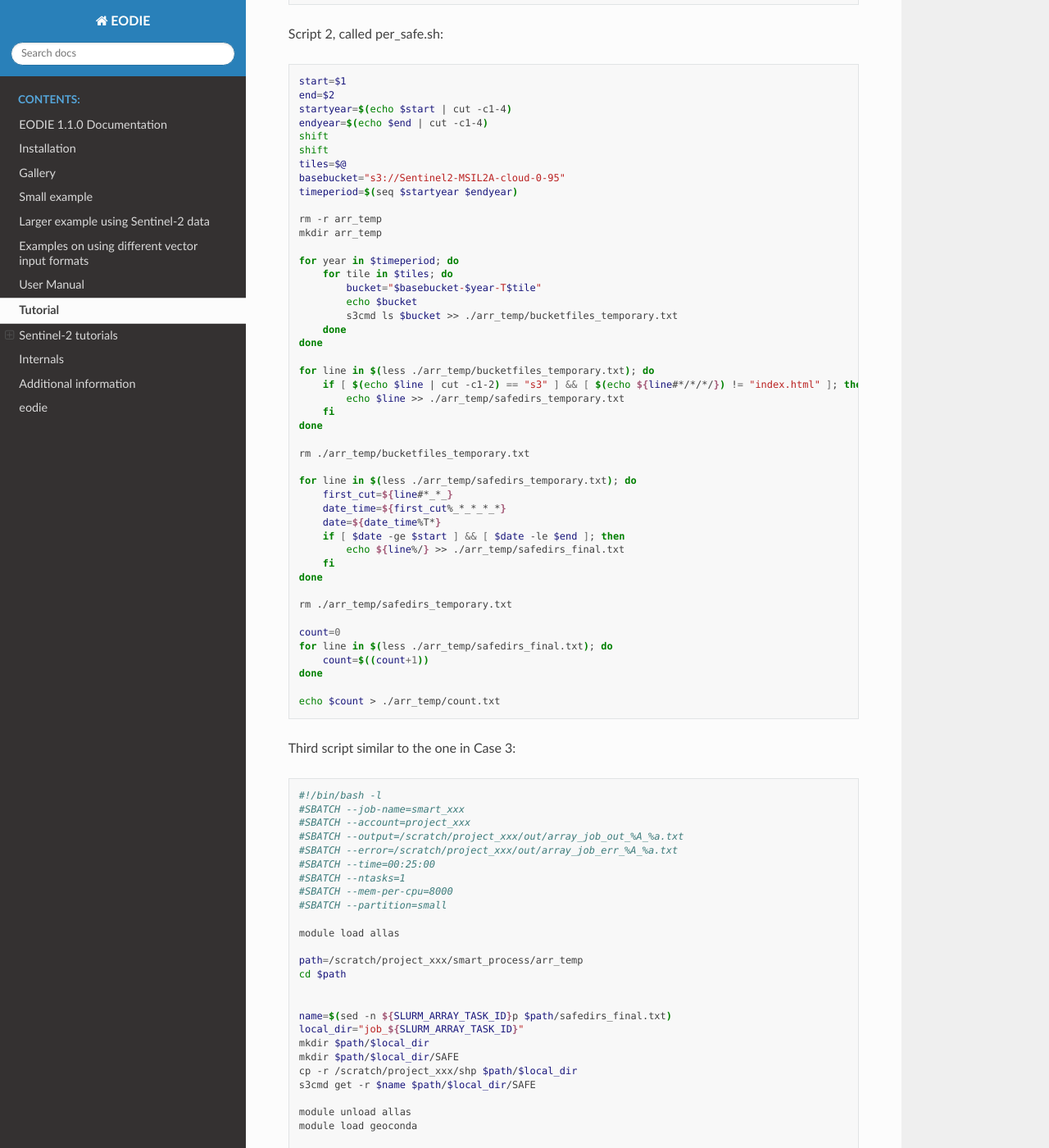
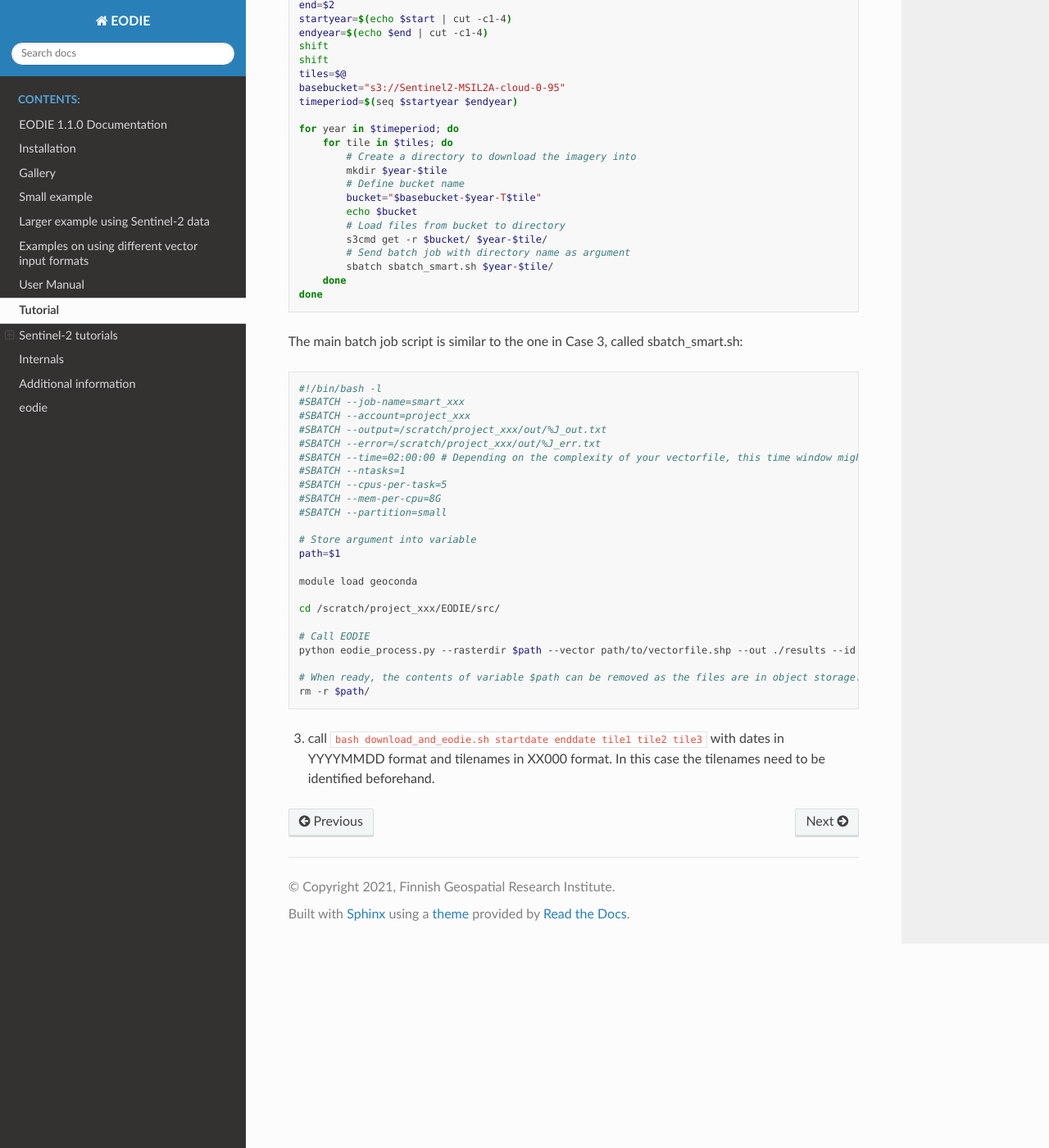
Before and after one commit to samumantha/EODIE, a Sphinx documentation site: the page built from docs/Tutorial.rst, in a window 1280 px wide and 1400 px high, scrolled down 2971 px. Shown: the whole window at 82% size. Built offline with Sphinx 7.4.7 and the Read the Docs theme 2.0.0, drawn with Linux system fonts in a browser that asks for light colours; some of the changed text lies outside the part shown.

Commit message:
Updated Case 4

```diff
--- a/docs/Tutorial.rst
+++ b/docs/Tutorial.rst
@@ -98,7 +98,7 @@
 
 | Available on objectstorage:
 
-- Sentinel-2 data for years 2017-2020 of whole country in buckets named xxx
+- Sentinel-2 data for years 2017-2020 of whole country in buckets named Sentinel2-MSIL2A-cloud-0-95-YEAR-TTILE
 
 | Available on supercomputer:
 
@@ -110,22 +110,12 @@
 
 | Desired output:
 
-- csv file with NDVI timeseries for each fieldparcel polygon
+- database with NDVI timeseries for each fieldparcel polygon with statistics mean, median, standard deviation and range
 
 | Workflow:
 
-1. Same as Case 1
-2. Similar as Case 3 but this needs two more scripts. Script one, called run_smart_processing.sh:
-
-.. code-block:: bash
-
-    arglist=$@
-
-    ./per_safe.sh $arglist
-
-    sbatch --array 1-$(less ./arr_temp/count.txt) sbatch_smart.sh
-
-Script 2, called per_safe.sh:
+1. Get files from object storage (for instance, one tile at a time):
+2. Similar as Case 3 but this needs another script, called download_and_eodie.sh, for downloading the input files from object storage:
 
 .. code-block:: bash
 
@@ -139,78 +129,46 @@
     basebucket="s3://Sentinel2-MSIL2A-cloud-0-95"
     timeperiod=$(seq $startyear $endyear)
 
-    rm -r arr_temp
-    mkdir arr_temp
-
     for year in $timeperiod; do
         for tile in $tiles; do
+            # Create a directory to download the imagery into
+            mkdir $year-$tile
+            # Define bucket name
             bucket="$basebucket-$year-T$tile"
             echo $bucket
-            s3cmd ls $bucket >> ./arr_temp/bucketfiles_temporary.txt
+            # Load files from bucket to directory
+            s3cmd get -r $bucket/ $year-$tile/
+            # Send batch job with directory name as argument
+            sbatch sbatch_smart.sh $year-$tile/
         done
     done
 
-    for line in $(less ./arr_temp/bucketfiles_temporary.txt); do
-        if [ $(echo $line | cut -c1-2) == "s3" ] && [ $(echo ${line#*/*/*/}) != "index.html" ]; then
-            echo $line >> ./arr_temp/safedirs_temporary.txt
-        fi
-    done
-
-    rm ./arr_temp/bucketfiles_temporary.txt
-
-    for line in $(less ./arr_temp/safedirs_temporary.txt); do
-        first_cut=${line#*_*_}
-        date_time=${first_cut%_*_*_*_*}
-        date=${date_time%T*}
-        if [ $date -ge $start ] && [ $date -le $end ]; then
-            echo ${line%/} >> ./arr_temp/safedirs_final.txt
-        fi
-    done
-
-    rm ./arr_temp/safedirs_temporary.txt
-
-    count=0
-    for line in $(less ./arr_temp/safedirs_final.txt); do
-        count=$((count+1))
-    done
-
-    echo $count > ./arr_temp/count.txt
-
-
-Third script similar to the one in Case 3:
+The main batch job script is similar to the one in Case 3, called sbatch_smart.sh:
 
 .. code-block:: bash
 
     #!/bin/bash -l
     #SBATCH --job-name=smart_xxx
     #SBATCH --account=project_xxx
-    #SBATCH --output=/scratch/project_xxx/out/array_job_out_%A_%a.txt
-    #SBATCH --error=/scratch/project_xxx/out/array_job_err_%A_%a.txt
-    #SBATCH --time=00:25:00
+    #SBATCH --output=/scratch/project_xxx/out/%J_out.txt
+    #SBATCH --error=/scratch/project_xxx/out/%J_err.txt
+    #SBATCH --time=02:00:00 # Depending on the complexity of your vectorfile, this time window might not be enough.
     #SBATCH --ntasks=1
-    #SBATCH --mem-per-cpu=8000
+    #SBATCH --cpus-per-task=5
+    #SBATCH --mem-per-cpu=8G
     #SBATCH --partition=small
 
-    module load allas
+    # Store argument into variable
+    path=$1
 
-    path=/scratch/project_xxx/smart_process/arr_temp
-    cd $path
-
-
-    name=$(sed -n ${SLURM_ARRAY_TASK_ID}p $path/safedirs_final.txt)
-    local_dir="job_${SLURM_ARRAY_TASK_ID}"
-    mkdir $path/$local_dir
-    mkdir $path/$local_dir/SAFE
-    cp -r /scratch/project_xxx/shp $path/$local_dir
-    s3cmd get -r $name $path/$local_dir/SAFE
-
-    module unload allas
     module load geoconda
 
-    cd /scratch/project_xxx/EODIE/src/eodie
+    cd /scratch/project_xxx/EODIE/src/
 
-    python eodie_process.py --rasterdir $path/$local_dir/SAFE --vector $path/$local_dir/shp/name_of_shapefile --out ./results --id PlotID --statistics_out --index ndvi
+    # Call EODIE
+    python eodie_process.py --rasterdir $path --vector path/to/vectorfile.shp --out ./results --id PlotID --database_out --index ndvi --statistics mean median std range
 
-    rm -r $path/$local_dir
+    # When ready, the contents of variable $path can be removed as the files are in object storage. Please make sure you have reserved enough time and computational resources for finishing the computations to avoid unnecessary deletion of raster files (or comment the rm off).
+    rm -r $path/
 
-3. call ``bash run_smart_processing.sh startdate enddate tile1 tile2 tile3`` with dates in YYYYMMDD format and tilenames in XX000 format. In this case the tilenames need to be identified beforehand
+3. call ``bash download_and_eodie.sh startdate enddate tile1 tile2 tile3`` with dates in YYYYMMDD format and tilenames in XX000 format. In this case the tilenames need to be identified beforehand.
```
Also changed, not shown: other parts of docs/Tutorial.rst (+1 -1 lines).
